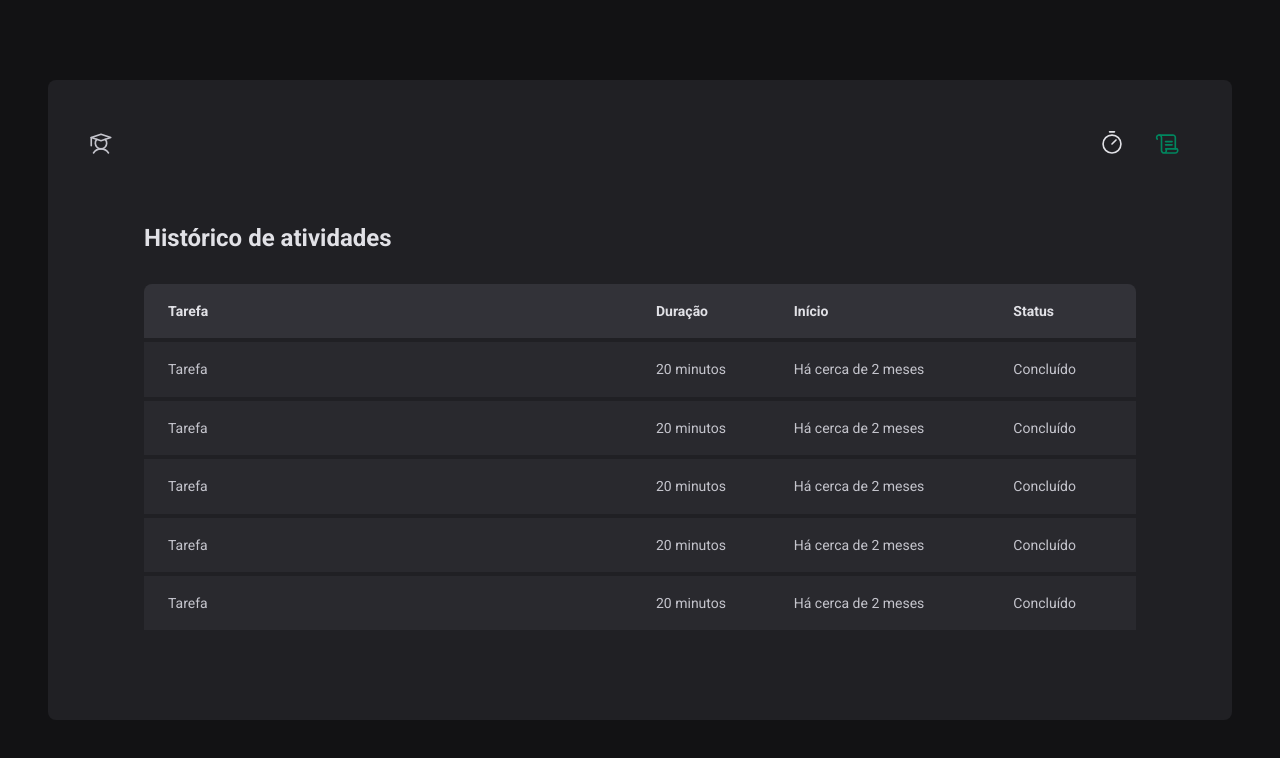
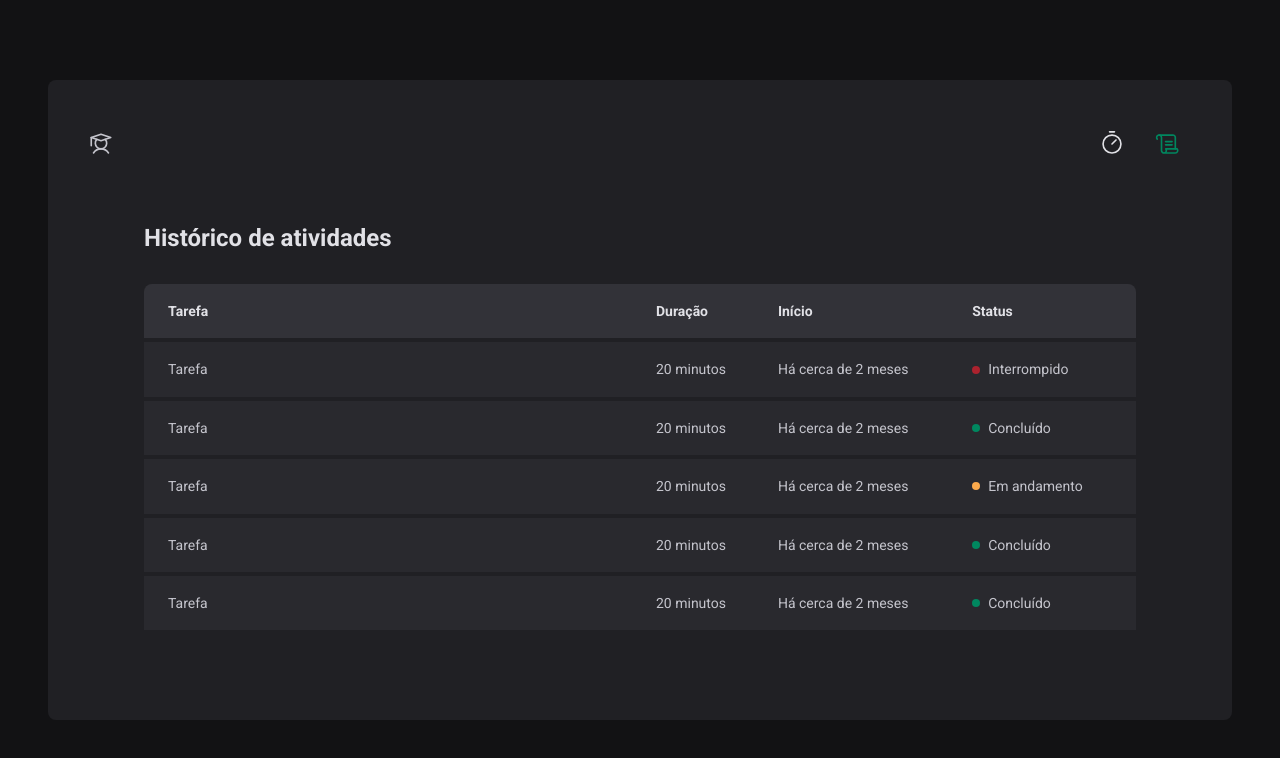
Before and after one commit to EduardoMMS01/pomodoro-timer-ts, a React (Vite) app: page /history in a window 1280 px wide. Shown: the top 758 px of the page. Built offline with nearby package versions, Linux system fonts and the light colour scheme.

Commit message:
Tabela da página History criada, juntamente com o componente Status e seus valores para entender em qual andamento cada tarefa está

```diff
--- a/src/pages/History/index.tsx
+++ b/src/pages/History/index.tsx
@@ -1,4 +1,4 @@
-import { HistoryContainer, HistoryList } from "./styles";
+import { HistoryContainer, HistoryList, Status } from "./styles";
 
 export function History () {
     return (
@@ -19,31 +19,31 @@
                             <td>Tarefa</td>
                             <td>20 minutos</td>
                             <td>Há cerca de 2 meses</td>
-                            <td>Concluído</td>
+                            <td><Status statusColor="red">Interrompido</Status></td>
                         </tr>
                         <tr>
                             <td>Tarefa</td>
                             <td>20 minutos</td>
                             <td>Há cerca de 2 meses</td>
-                            <td>Concluído</td>
+                            <td><Status statusColor="green">Concluído</Status></td>
                         </tr>
                         <tr>
                             <td>Tarefa</td>
                             <td>20 minutos</td>
                             <td>Há cerca de 2 meses</td>
-                            <td>Concluído</td>
+                            <td><Status statusColor="yellow">Em andamento</Status></td>
                         </tr>
                         <tr>
                             <td>Tarefa</td>
                             <td>20 minutos</td>
                             <td>Há cerca de 2 meses</td>
-                            <td>Concluído</td>
+                            <td><Status statusColor="green">Concluído</Status></td>
                         </tr>
                         <tr>
                             <td>Tarefa</td>
                             <td>20 minutos</td>
                             <td>Há cerca de 2 meses</td>
-                            <td>Concluído</td>
+                            <td><Status statusColor="green">Concluído</Status></td>
                         </tr>
                     </tbody>
                 </table>
--- a/src/pages/History/styles.ts
+++ b/src/pages/History/styles.ts
@@ -59,3 +59,27 @@
         }
     }
 `
+
+const STATUS_COLORS = {
+    yellow: 'yellow-500',
+    green: 'green-500',
+    red: 'red-500',
+} as const
+
+interface StatusProps {
+    statusColor: keyof typeof STATUS_COLORS
+}
+
+export const Status = styled.span<StatusProps>`
+    display: flex;
+    align-items: center;
+    gap: 0.5rem;
+
+    &::before {
+        content: "";
+        width: 0.5rem;
+        height: 0.5rem;
+        border-radius: 50%;
+        background: ${props => props.theme[STATUS_COLORS[props.statusColor]]};
+    }
+`
```
